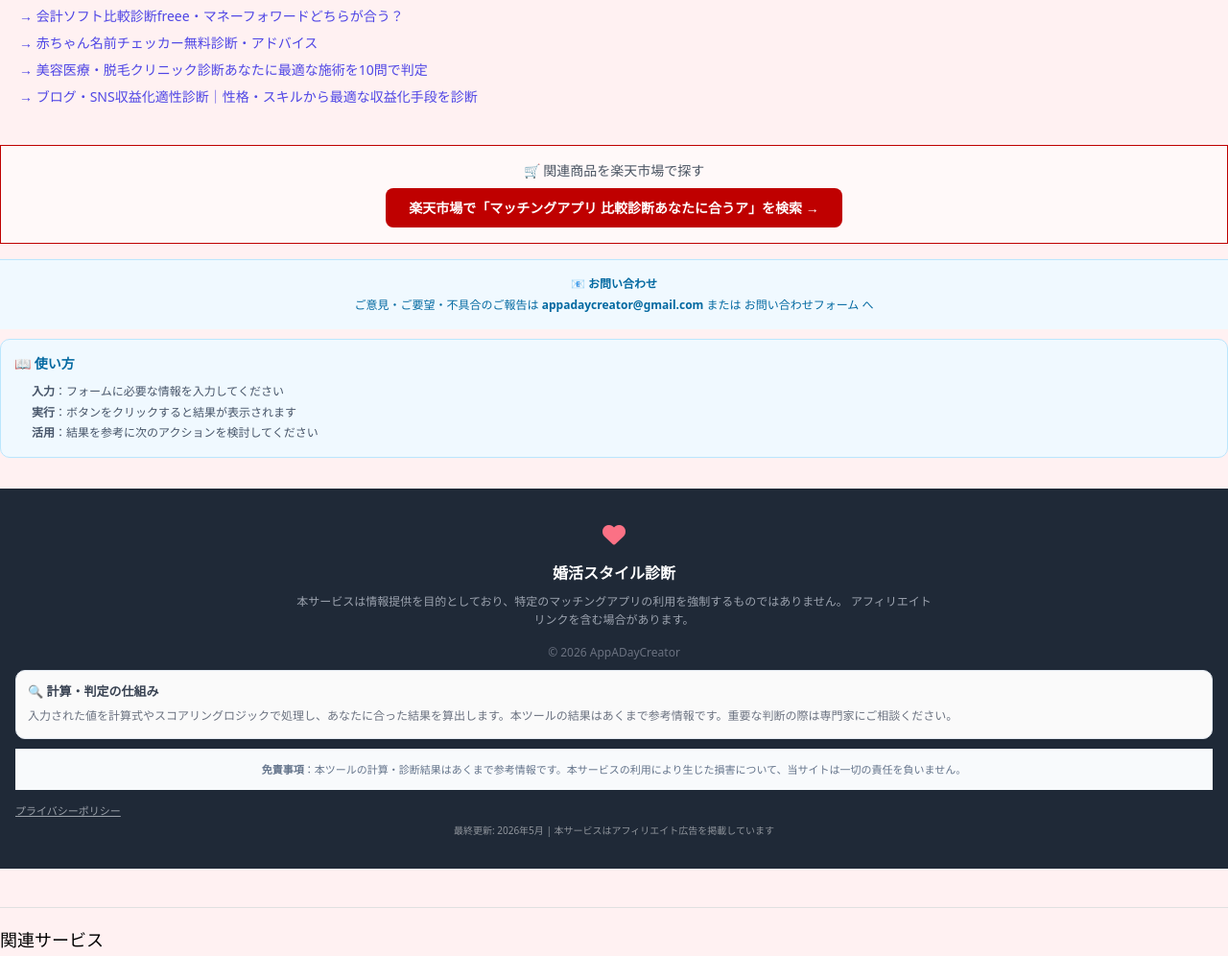
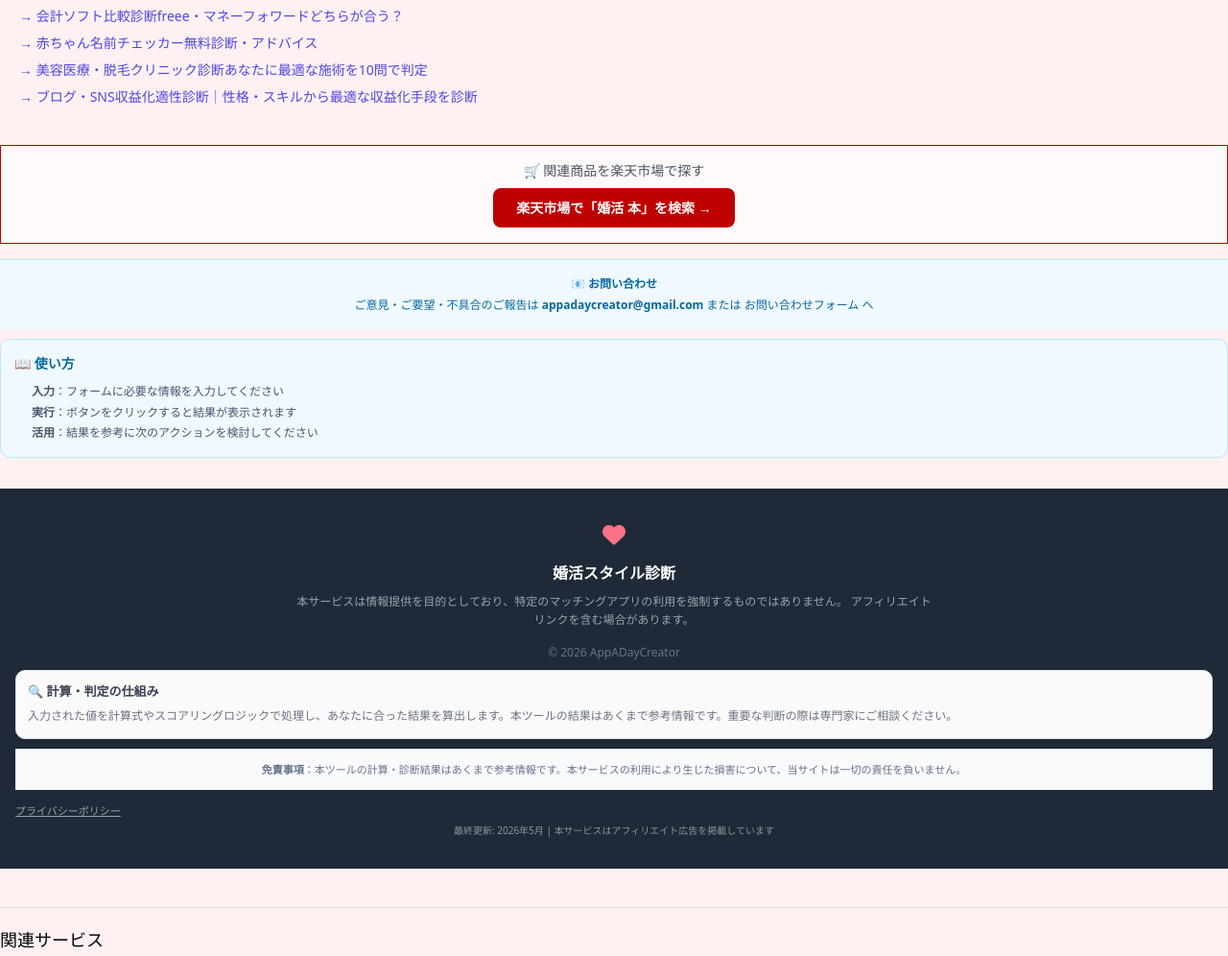
Before and after one commit to appadaycreator/matchmaking-style-test, a plain HTML site: page index.html in a window 1280 px wide. Shown: the part 2422-3418 px from the top of the page at 96% size. Drawn offline with nearby package versions, Linux system fonts and the light colour scheme.

Commit message:
feat: Phase 10 - 楽天キーワード改善・FAQ強化・関連リンク・OGP画像

```diff
--- a/index.html
+++ b/index.html
@@ -762,9 +762,9 @@ button, .btn, .btn-primary, .option-btn, [role="button"] { min-height: 48px; min
     <!-- rakuten-affiliate-block -->
     <div class="card p-4 mb-4 text-center" style="border:1px solid #BF0000;background:#fff9f9;">
       <p class="text-sm text-gray-600 mb-2">🛒 関連商品を楽天市場で探す</p>
-      <a href="https://hb.afl.rakuten.co.jp/ichiba/541ad0d2.ce2bed12.541ad0d3.a1a2318c/?pc=https%3A%2F%2Fsearch.rakuten.co.jp%2Fsearch%2Fmall%2F%25E3%2583%259E%25E3%2583%2583%25E3%2583%2581%25E3%2583%25B3%25E3%2582%25B0%25E3%2582%25A2%25E3%2583%2597%25E3%2583%25AA%2520%25E6%25AF%2594%25E8%25BC%2583%25E8%25A8%25BA%25E6%2596%25AD%25E3%2581%2582%25E3%2581%25AA%25E3%2581%259F%25E3%2581%25AB%25E5%2590%2588%25E3%2581%2586%25E3%2582%25A2%2F&link_type=text" target="_blank" rel="nofollow sponsored noopener"
+      <a href="https://hb.afl.rakuten.co.jp/ichiba/541ad0d2.ce2bed12.541ad0d3.a1a2318c/?pc=https%3A%2F%2Fsearch.rakuten.co.jp%2Fsearch%2Fmall%2F%25E5%25A9%259A%25E6%25B4%25BB%2520%25E6%259C%25AC%2F&link_type=text" target="_blank" rel="nofollow sponsored noopener"
          style="display:inline-block;background:#BF0000;color:white;padding:10px 24px;border-radius:8px;font-weight:bold;font-size:14px;text-decoration:none;">
-        楽天市場で「マッチングアプリ 比較診断あなたに合うア」を検索 →
+        楽天市場で「婚活 本」を検索 →
       </a>
     </div>
     <!-- Footer -->
@@ -1094,5 +1094,6 @@ button, .btn, .btn-primary, .option-btn, [role="button"] { min-height: 48px; min
     <a href="https://appadaycreator.com/pet-insurance-check/" style="padding: 10px; text-align: center; border: 1px solid #ddd; border-radius: 4px; text-decoration: none; color: #333; display: block; hover:background: #f5f5f5;">ペット保険診断</a>
   </div>
 </section>
+<!-- phase10-rakuten-updated -->
 </body>
 </html>
```
Also changed, not shown: ogp.png (added).
